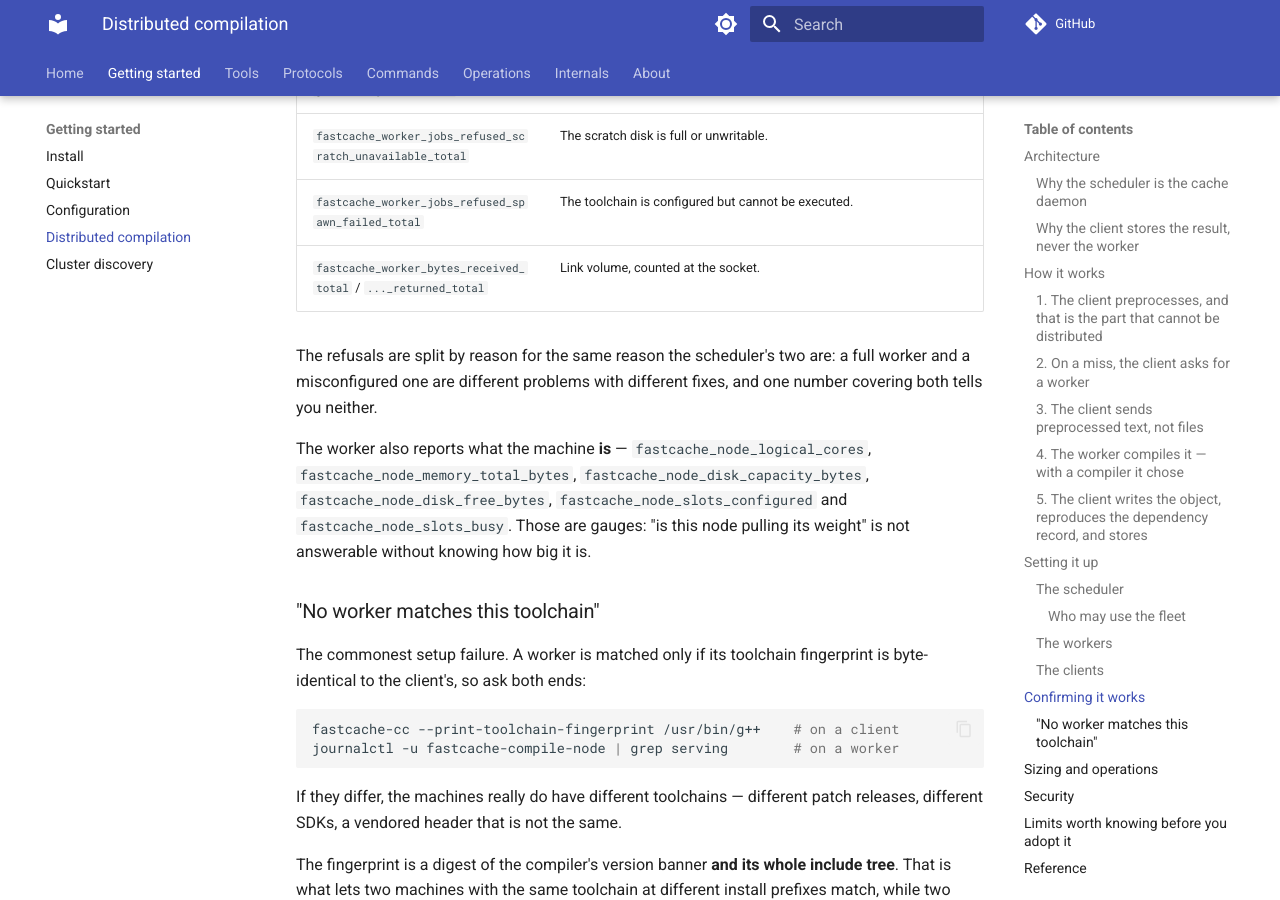
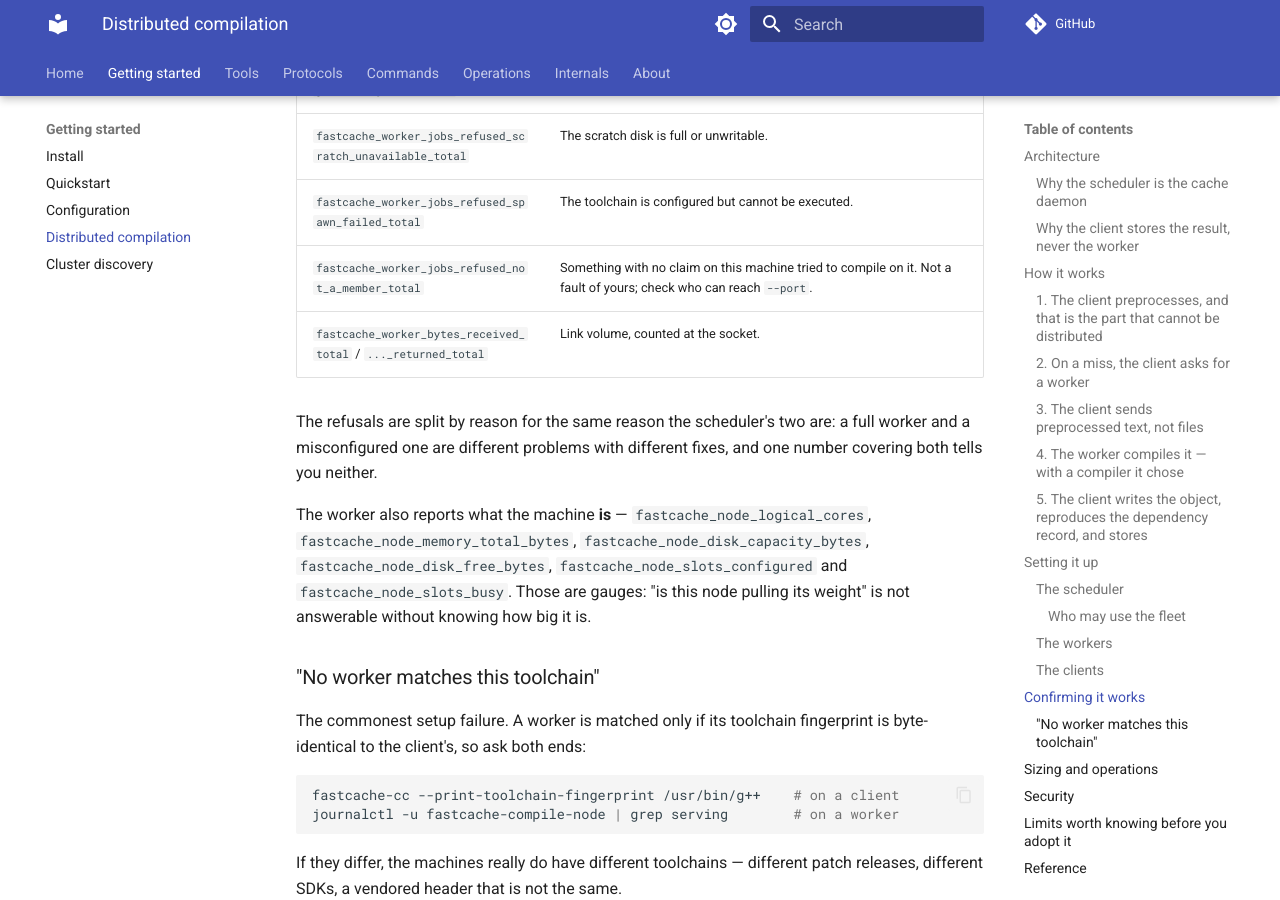
Before and after one commit to LASTRADA-Software/fastcached, an MkDocs documentation site: the page built from docs/getting-started/distributed-compilation.md, in a window 1280 px wide and 900 px high, scrolled down 5983 px. Built offline with MkDocs 1.6.1 and Material for MkDocs 9.7.7, drawn with Linux system fonts in a browser that asks for light colours; comment, search, counter and statistics services are not loaded.

Commit message:
docs: the worker's anti-leeching refusal is a series an operator can read
`fastcache_worker_jobs_refused_not_a_member_total` was in the catalog and in no
table anybody reads. A counter documented nowhere is one an operator finds by
grepping the exposition, which is how a rise in it goes unnoticed -- and this is
the one that says something with no claim on the machine tried to compile on it.

Signed-off-by: Christian Parpart <christian@parpart.family>

```diff
--- a/docs/getting-started/distributed-compilation.md
+++ b/docs/getting-started/distributed-compilation.md
@@ -248,6 +248,7 @@ what that machine is doing:
 | `fastcache_worker_jobs_refused_rejected_argument_total` | A command line carrying something that could name a file. |
 | `fastcache_worker_jobs_refused_scratch_unavailable_total` | The scratch disk is full or unwritable. |
 | `fastcache_worker_jobs_refused_spawn_failed_total` | The toolchain is configured but cannot be executed. |
+| `fastcache_worker_jobs_refused_not_a_member_total` | Something with no claim on this machine tried to compile on it. Not a fault of yours; check who can reach `--port`. |
 | `fastcache_worker_bytes_received_total` / `..._returned_total` | Link volume, counted at the socket. |
 
 The refusals are split by reason for the same reason the scheduler's two are:
```
